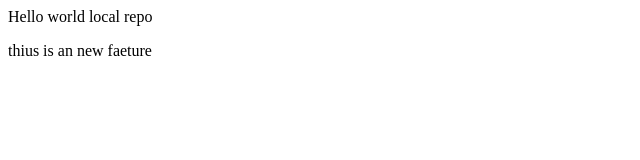
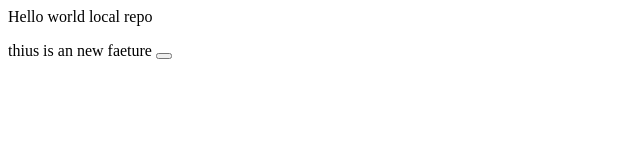
Before and after one commit to Sohan124/Local-Repo, a plain HTML site: page index.html in a window 1280 px wide. Shown: the full height of the page, 0-640 px from the left. Drawn offline with Linux system fonts and the light colour scheme.

Commit message:
Added Buttn

```diff
--- a/index.html
+++ b/index.html
@@ -1,2 +1,2 @@
 <p>Hello world local repo</p>
-<P>thius is an new faeture</P>
+<P>thius is an new faeture <button></button></P>
```
